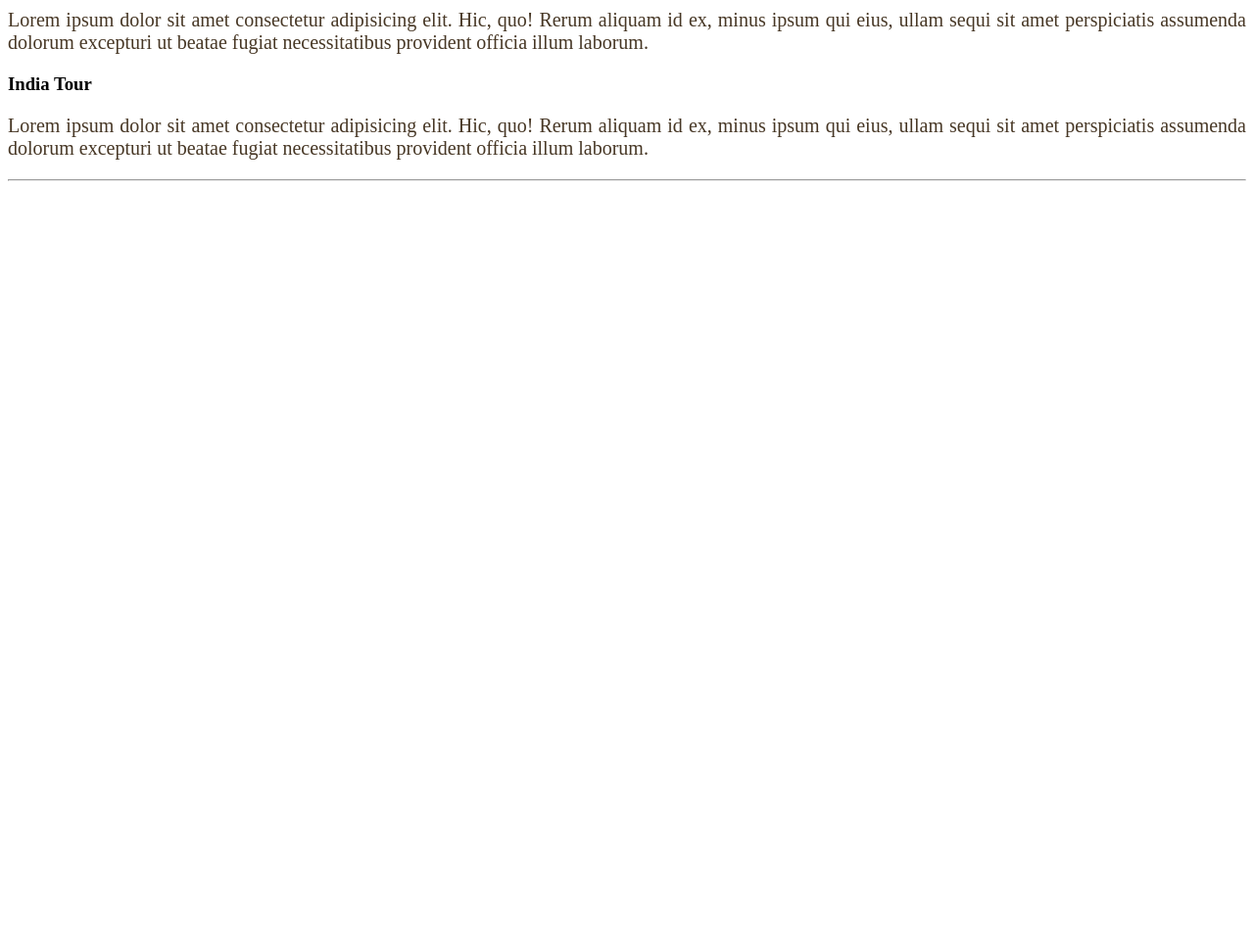
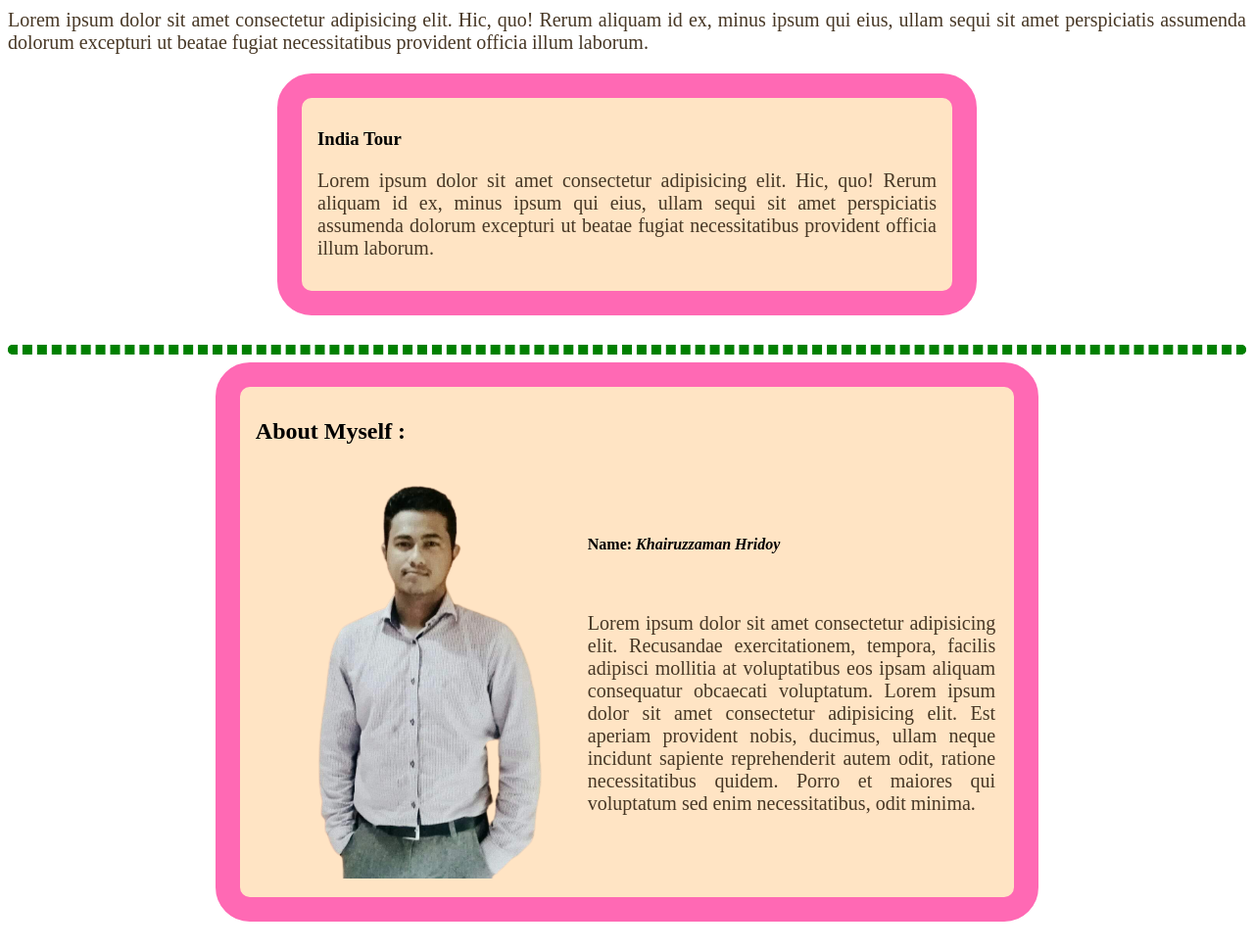
Before and after one commit to KhairuzzamanHridoy97/my-eight-repo, a plain HTML site: page index.html in a window 1280 px wide. Shown: the part 500-1471 px from the top of the page at 98% size. Before the commit the page ends 800 px from the top, so only its background shows below. Drawn offline with Linux system fonts and the light colour scheme.

Commit message:
added some css and images

```diff
--- a/css/style.css
+++ b/css/style.css
@@ -22,3 +22,31 @@
     text-align: justify;
     color: rgb(71, 55, 37);
 }
+
+.india{
+    display: block;
+    background-color: bisque;
+    border: 25px solid hotpink;
+    border-radius: 35px;
+    margin: auto;
+    margin-bottom: 30px;
+    width: 50%;
+    padding:12px 16px;
+}
+
+.hr{
+    border: 5px dashed green;
+    border-radius: 5px;
+}
+
+.about{
+    display: block;
+    /* padding-top: 32px; */
+    background-color: bisque;
+    border: 25px solid hotpink;
+    border-radius: 35px;
+    margin: auto;
+    margin-bottom: 30px;
+    width: 60%;
+    padding:12px 16px;
+}
--- a/index.html
+++ b/index.html
@@ -26,5 +26,17 @@
 
     <hr class="hr">
 
+    <div class="about">
+        <!-- ekhane table er tr tag use kore kaj korlam -->
+        <h2><strong>About Myself :</strong></h2>
+        <table>
+            <tr>
+                <td> <img src="img/photo-5_hridoy-removebg-preview.png" alt="photo-5"></td>
+                <td> <h4>Name: <i>Khairuzzaman Hridoy</i></h4> <br> <p class="para">Lorem ipsum dolor sit amet consectetur adipisicing elit. Recusandae exercitationem, tempora, facilis adipisci mollitia at voluptatibus eos ipsam aliquam consequatur obcaecati voluptatum. Lorem ipsum dolor sit amet consectetur adipisicing elit. Est aperiam provident nobis, ducimus, ullam neque incidunt sapiente reprehenderit autem odit, ratione necessitatibus quidem. Porro et maiores qui voluptatum sed enim necessitatibus, odit minima.</p></td>
+            </tr>
+        </table>
+
+    </div>
+
 </body>
 </html>
```
Also changed, not shown: img/photo-5_hridoy-removebg-preview-removebg-preview.png (added), img/photo-5_hridoy-removebg-preview.png (added), img/photo-6_hridoy-removebg-preview.png (added).
